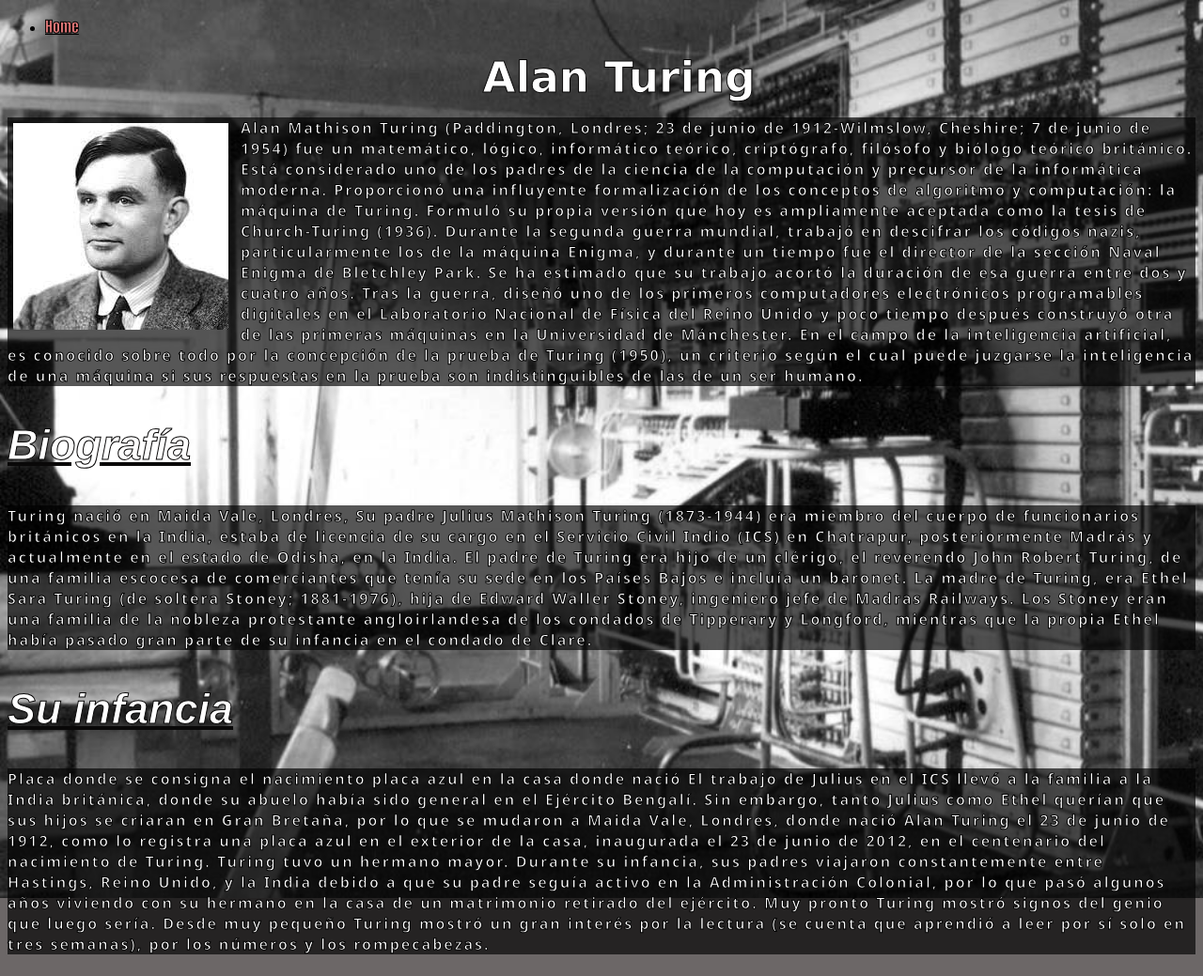
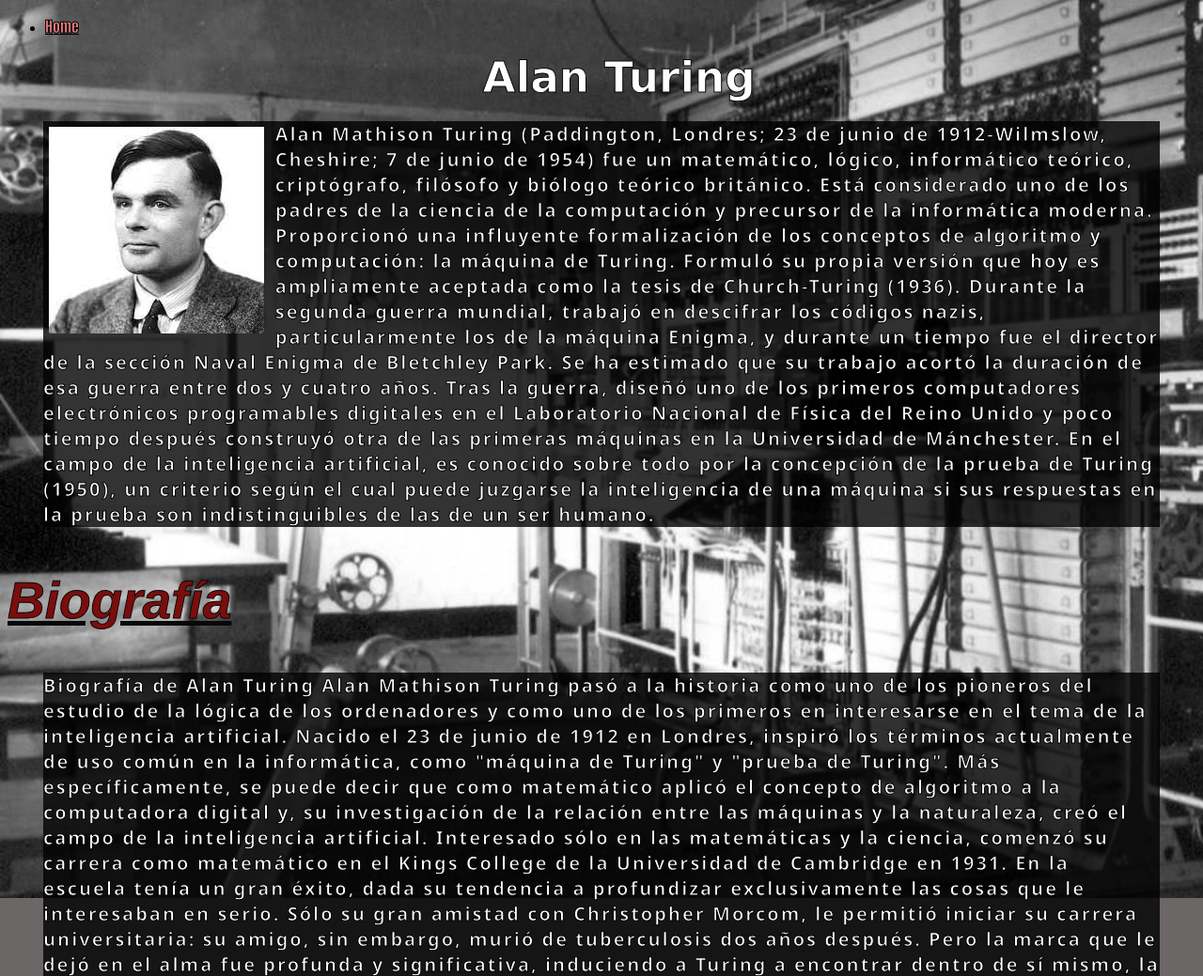
Before and after one commit to RiLeGa/tpHeroes, a plain HTML site: page views/turing.html in a window 1280 px wide. Shown: the top 1039 px of the page at 94% size. Drawn offline with Linux system fonts and the light colour scheme.

Commit message:
modifico toda la carpeta de css

```diff
--- /dev/null
+++ b/public/css/clarke.css
@@ -0,0 +1,12 @@
+*{
+    margin: 0%;
+    padding: 0%;
+}
+.home {
+    background-color: rgb(12, 12, 10);
+    background-image: url(../img/csm_ILONA_FOTA_3378bdad5b.jpg);
+    background-repeat: no-repeat;
+    background-position: right 0;
+    background-size: 100%;
+    text-transform: uppercase;
+}
--- /dev/null
+++ b/public/css/general.css
@@ -0,0 +1,13 @@
+*{
+    box-sizing: border-box;
+    margin: 0;
+    padding: 0;
+}
+a{
+    color: black;
+    text-decoration: none;
+}
+
+li{
+    list-style: none;
+}
--- a/public/css/index.css
+++ b/public/css/index.css
@@ -1,31 +1,43 @@
-/* *{
+*{
     margin: 0%;
     padding: 0%;
-} */
-body{
-    background: #5e61a5;
-    background-image: url("/img/circuitos-fondo-digital-degradado-azul-rojo_23-2148821701.webp");
-    background-size: 1700px ;
+}
+.home {
+    background-color: rgb(12, 12, 10);
+    background-image: url(../img/csm_ILONA_FOTA_3378bdad5b.jpg);
     background-repeat: no-repeat;
-    background-attachment:fixed;
+    background-position: right 0;
+    background-size: 100%;
+    text-transform: uppercase;
 }
-h1{
+.home header{
+    margin-left: 30px;
+}
+.home header nav ul li{
+    margin: 10px 0;
+    /* text-transform: uppercase; */
+}
+.home header nav ul li a{
+    color: #6b6b6b;
+    font-size: 25px;
+    font-family: var(--fuenteNav);
+}
+.home main{
+    margin-top: 120px;
+}
+.home main h2{
+    margin-bottom: 150px;
+    margin-left: 30px;
+    font-family: var(--fuenteSubtitulos);
+    font-size: 35px;
+    font-weight: 300;
+    letter-spacing: 10px;
+}
+.home h1{
+    font-size: 3rem;
+    font-family: var(--fuenteTitulos);
+    color: cornsilk;
     text-align: center;
-    position: absolute;
-    font-family: Verdana, Geneva, Tahoma, sans-serif;
-    -webkit-text-stroke: 1px rgb(9, 8, 8);
-    color: rgb(183, 182, 181);
+    letter-spacing: 1px;
+
 }
-p{
-    font-family: 'Segoe UI', Tahoma, Geneva, Verdana, sans-serif;
-    font-weight: 800;
-    -webkit-text-stroke: 1px rgb(0, 0, 0);
-    color: rgb(248, 248, 248);
-    block-size: auto;
-}
-a{
-    color: rgb(0, 0, 0);
-}
-img{
-    padding-left: 40% ;
-}
--- /dev/null
+++ b/public/css/styles.css
@@ -0,0 +1,3 @@
+@import './general.css';
+@import './styleturing.css';
+@import './index.css';
--- a/public/css/styleturing.css
+++ b/public/css/turing.css
@@ -1,6 +1,6 @@
-body{
+.home{
     background: rgb(108, 103, 103);
-    background-image: url("/img/maxresdefault1.jpg");
+    background-image: url(../img/maxresdefault1.jpg);
     background-size: 1700px ;
     background-repeat: no-repeat;
     background-attachment:fixed;
@@ -15,21 +15,25 @@ h1{
     color: rgb(255, 255, 255);
 }
 h2{
-    font-size: 45px;
+    font-size: 55px;
     font-family: 'Franklin Gothic Medium', 'Arial Narrow', Arial, sans-serif;
     font-style: oblique;
     text-decoration-line: underline;
     -webkit-text-stroke: 1px rgb(9, 8, 8);
-    color: rgb(255, 255, 255);
+    color: rgb(124, 13, 13);
+
 
 }
 p{
     font-family: 'Segoe UI', Tahoma, Geneva, Verdana, sans-serif;
     font-weight: bolder;
     -webkit-text-stroke: 1px rgb(0, 0, 0);
+    font-size: 125%;
     color: rgb(255, 255, 255);
-    background-color: rgba(0, 0, 0, 0.66);
+    background-color: rgba(0, 0, 0, 0.8);
     letter-spacing: 2px;
+    margin-left: 3%;
+    margin-right: 3%;
 }
 a{
     font-family: Impact, Haettenschweiler, 'Arial Narrow Bold', sans-serif;
@@ -37,10 +41,18 @@ a{
     -webkit-text-stroke: 1px rgb(0, 0, 0);
     color: rgb(240, 127, 127);
 }
-img.primera{
+img{
     float: left;
     border-color: rgb(183, 20, 20);
     padding-top: 0.5%;
     padding-right: 1%;
     padding-left: 0.5%;
 }
+.art img{
+    float: left;
+    border-color: rgb(183, 20, 20);
+    padding-top: 0.5%;
+    padding-right: 1%;
+    padding-left: 35%;
+
+}
--- /dev/null
+++ b/public/css/variables.css
@@ -0,0 +1,6 @@
+@import url('https://fonts.googleapis.com/css2?family=Open+Sans:wght@300;400;600;700&family=Raleway:wght@300;400;600;700&family=Roboto:wght@300;400;500;700&display=swap');
+:root{
+    --fuenteTitulos: 'Raleway', sans-serif;
+    --fuenteSubtitulos: 'Open Sans', sans-serif;
+    --fuenteNav: 'Roboto', sans-serif;
+}
--- a/views/turing.html
+++ b/views/turing.html
@@ -5,9 +5,10 @@
     <meta http-equiv="X-UA-Compatible" content="IE=edge">
     <meta name="viewport" content="width=device-width, initial-scale=1.0">
     <title>Turing</title>
-    <link rel="stylesheet" href="/css/styleturing.css">
+    <link rel="stylesheet" href="/css/turing.css">
 </head>
-<header>
+<body class="home">
+    <header id="head">
         <nav>
             <ul>
                 <li>
@@ -16,7 +17,6 @@
             </ul>
         </nav>
     </header>
-<body>
     <main>
         <section>
             <h1>Alan Turing</h1>
@@ -29,34 +29,34 @@
         </article>
         <h2> Biografía </h2>
         <p>
-Turing nació en Maida Vale, Londres, Su padre Julius Mathison Turing (1873-1944) era miembro del cuerpo de funcionarios británicos en la India, estaba de licencia de su cargo en el Servicio Civil Indio (ICS) en Chatrapur, posteriormente Madrás y actualmente en el estado de Odisha, en la India. El padre de Turing era hijo de un clérigo, el reverendo John Robert Turing, de una familia escocesa de comerciantes que tenía su sede en los Países Bajos e incluía un baronet. La madre de Turing, era Ethel Sara Turing (de soltera Stoney; 1881-1976), hija de Edward Waller Stoney, ingeniero jefe de Madras Railways. Los Stoney eran una familia de la nobleza protestante angloirlandesa de los condados de Tipperary y Longford, mientras que la propia Ethel había pasado gran parte de su infancia en el condado de Clare.</p>
+            Biografía de Alan Turing
+            Alan Mathison Turing pasó a la historia como uno de los pioneros del estudio de la lógica de los ordenadores y como uno de los primeros en interesarse en el tema de la inteligencia artificial. Nacido el 23 de junio de 1912 en Londres, inspiró los términos actualmente de uso común en la informática, como "máquina de Turing" y "prueba de Turing".
 
-<h2>Su infancia</h2>
-<p>
-Placa donde se consigna el nacimiento
-placa azul en la casa donde nació
-El trabajo de Julius en el ICS llevó a la familia a la India británica, donde su abuelo había sido general en el Ejército Bengalí. Sin embargo, tanto Julius como Ethel querían que sus hijos se criaran en Gran Bretaña, por lo que se mudaron a Maida Vale, Londres, donde nació Alan Turing el 23 de junio de 1912, como lo registra una placa azul en el exterior de la casa, inaugurada el 23 de junio de 2012, en el centenario del nacimiento de Turing. Turing tuvo un hermano mayor.
+            Más específicamente, se puede decir que como matemático aplicó el concepto de algoritmo a la computadora digital y, su investigación de la relación entre las máquinas y la naturaleza, creó el campo de la inteligencia artificial.
 
-Durante su infancia, sus padres viajaron constantemente entre Hastings, Reino Unido, y la India debido a que su padre seguía activo en la Administración Colonial, por lo que pasó algunos años viviendo con su hermano en la casa de un matrimonio retirado del ejército.
+            Interesado sólo en las matemáticas y la ciencia, comenzó su carrera como matemático en el Kings College de la Universidad de Cambridge en 1931.
 
-Muy pronto Turing mostró signos del genio que luego sería. Desde muy pequeño Turing mostró un gran interés por la lectura (se cuenta que aprendió a leer por sí solo en tres semanas), por los números y los rompecabezas.</p>
+            En la escuela tenía un gran éxito, dada su tendencia a profundizar exclusivamente las cosas que le interesaban en serio. Sólo su gran amistad con Christopher Morcom, le permitió iniciar su carrera universitaria: su amigo, sin embargo, murió de tuberculosis dos años después. Pero la marca que le dejó en el alma fue profunda y significativa, induciendo a Turing a encontrar dentro de sí mismo, la determinación de continuar sus estudios e investigaciones.
 
-<h2>Estudios</h2>
-<p>
-Entre enero de 1922 y 1926, Turing estudió en la preparatoria Hazelhurst, una escuela independiente en el pueblo de Frant en Sussex (hoy East Oriental).
+            El gran apoyo moral y aliento que le brindó Morcom, indujeron a una gran mente como la de Turing, a desarrollar su inmenso potencial. A modo de ejemplo, descubrió, cinco años antes de Gödel, que los axiomas de las matemáticas no podían ser completos, una intuición que puso en crisis la creencia de que las matemáticas, como ciencia perfectamente racional, estaba exenta de cualquier tipo de crítica.
 
-En 1926, con trece años, ingresó en el internado de Sherborne en Dorset. Su primer día de clase coincidió con la huelga general en Inglaterra, pero su determinación por asistir a clase era tan grande que recorrió en solitario, con su bicicleta, los más de 96 km que separaban Southampton de su escuela, pasando la noche en una posada. Tal hazaña fue recogida en la prensa local.
+            A Turing se le presentaba entonces una ardua tarea: probar si había o no una manera de determinar si un determinado teorema era correcto o no. Si esto fuera posible, todas las matemáticas podrían haberse reducido a un simple cálculo. Turing, según su costumbre, se enfrentó a este problema de una manera nada convencional, reduciendo las operaciones matemáticas a sus componentes fundamentales. Operaciones tan fáciles que podrían llevarse a cabo de manera efectiva por una máquina.
 
-La inclinación natural de Turing hacia la matemática y la ciencia no le atrajo el respeto de sus profesores de Sherborne, cuyo concepto de educación hacía mayor énfasis en los clásicos. En la escuela de Sherbone, ganó la mayor parte de los premios matemáticos que se otorgaban y, además, realizaba experimentos químicos por su cuenta aunque la opinión del profesorado respecto a la independencia y ambición de Turing no era demasiado favorable. A pesar de ello, Turing continuó mostrando una singular habilidad para los estudios que realmente le gustaban, y llegó a resolver problemas muy avanzados para su edad (16 años) sin ni siquiera haber estudiado cálculo elemental.
+            Se trasladó entonces a la Universidad de Princeton, donde comenzó a explorar lo que después se definiría como la "máquina de Turing", que, en otras palabras, no era más que un primitivo y primigenio "prototipo" de la computadora moderna. La genial intuición de Turing fue "romper" la instrucción que debía darse a la máquina, en un número de instrucciones sencillas, en la creencia de que podría desarrollar un algoritmo para cada problema: un proceso no muy diferente del que realizan los programadores de hoy.
+
+            Durante la Segunda Guerra Mundial, Turing puso sus habilidades matemáticas al servicio de la "Dirección General de Comunicación" inglesa, para descifrar los códigos utilizados en las comunicaciones alemanas, una tarea particularmente difícil porque los alemanes habían desarrollado un dispositivo llamado "Enigma" que era capaz de generar un código que cambiaba constantemente. Durante este período, en el "Departamento de Comunicaciones", Turing y sus compañeros trabajaron con una herramienta llamada "Colossus" que descifró de forma rápida y eficiente los códigos alemanes creados con "Enigma". Se trataba, en esencia, de un conjunto de servomotores y metal, pero fue el primer paso hacia la computadora digital.
+
+            Después de esta contribución fundamental al esfuerzo bélico, finalizada la guerra, continuó trabajando para el "Laboratorio Nacional de Física" (NPL),siguiendo sus investigaciones en el campo de los ordenadores digitales. Trabajó en el desarrollo del "Automatic Computing Engine"(ACE), uno de los primeros intentos de crear un verdadero computador digital. Fue durante este período que comenzó a explorar la relación entre las computadoras y la naturaleza. Escribió un artículo titulado "Maquinaria Inteligente", publicado finalmente en 1969. Esta fue una de las primeras veces en que se presentó el concepto de "inteligencia artificial". Turing, de hecho, era de la idea de que se podían crear máquinas que fueran capaces de simular los procesos del cerebro humano, apoyado en la creencia de que no hay nada, en teoría, que un cerebro artificial no pueda hacer, exactamente igual al del ser humano.
+
+            Turing, en definitiva, era de la idea de que se podía alcanzar la quimera de una inteligencia realmente artificial, siguiendo el modelo del cerebro humano. En este sentido, en 1950, escribió un artículo en el que describía lo que hoy se conoce como la "prueba de Turing". Esta prueba, una especie de experimento mental (dado que cuando Turing lo escribió todavía no existían los medios para ponerla en práctica), suponía a una persona, encerrada en una habitación y sin tener ningún conocimiento del interlocutor con el que estuviera hablando, dialogara tanto con otro ser humano como con una máquina inteligente. Si la persona en cuestión no podía distinguir uno de la otra, entonces se podría decir que la máquina, de alguna manera, era inteligente.
+
+            El matemático dejó el Laboratorio Nacional de Física antes de que se completara el  "Automatic Computing Engine" y se trasladó a la Universidad de Manchester, donde trabajó en la realización del Manchester Automatic Digital Machine (MADAM), con el sueño de ser capaz de ver a largo plazo, la quimera de la inteligencia artificial finalmente concretada.
+
+            Personalidad severamente torturada (también a causa de su homosexualidad vivida con extrema incomodidad), con miles de contradicciones y capaz de peculiaridades y rarezas inverosímiles, Turing se suicidó,  los 42 años, el 7 de junio de 1954.
+
+            60 años después de su muerte se filmó una película biográfica "The imitation game (Descifrando Enigma)", que narra la vida de Alan Turing y de como proyectó un sistema para descifrar los códigos secretos de los nazis durante la Segunda Guerra Mundial.
         </p>
-        <article>
-            <img src="/img/alan -turing-the-bombe-enigma.jpg" alt="Maquina de Turing">
-        </article>
-
         </section>
-        <aside>
-
-        </aside>
     </main>
     <footer>
 
```
Also changed, not shown: views/clarke.html (+6 -2 lines), views/index.html (+13 -2 lines), public/img/csm_ILONA_FOTA_3378bdad5b.jpg (added). Lines whose indentation alone changed are shown as unchanged.
